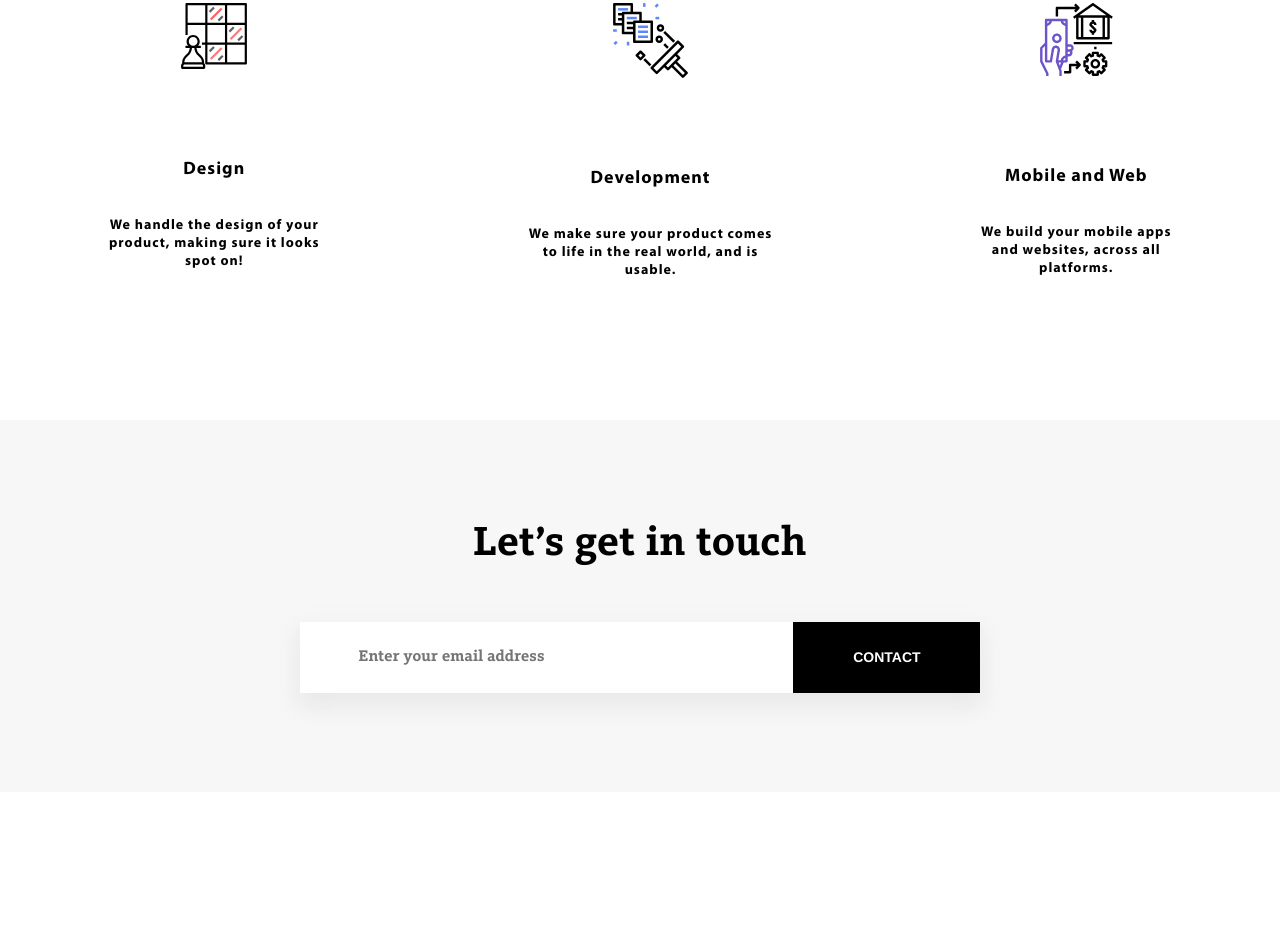
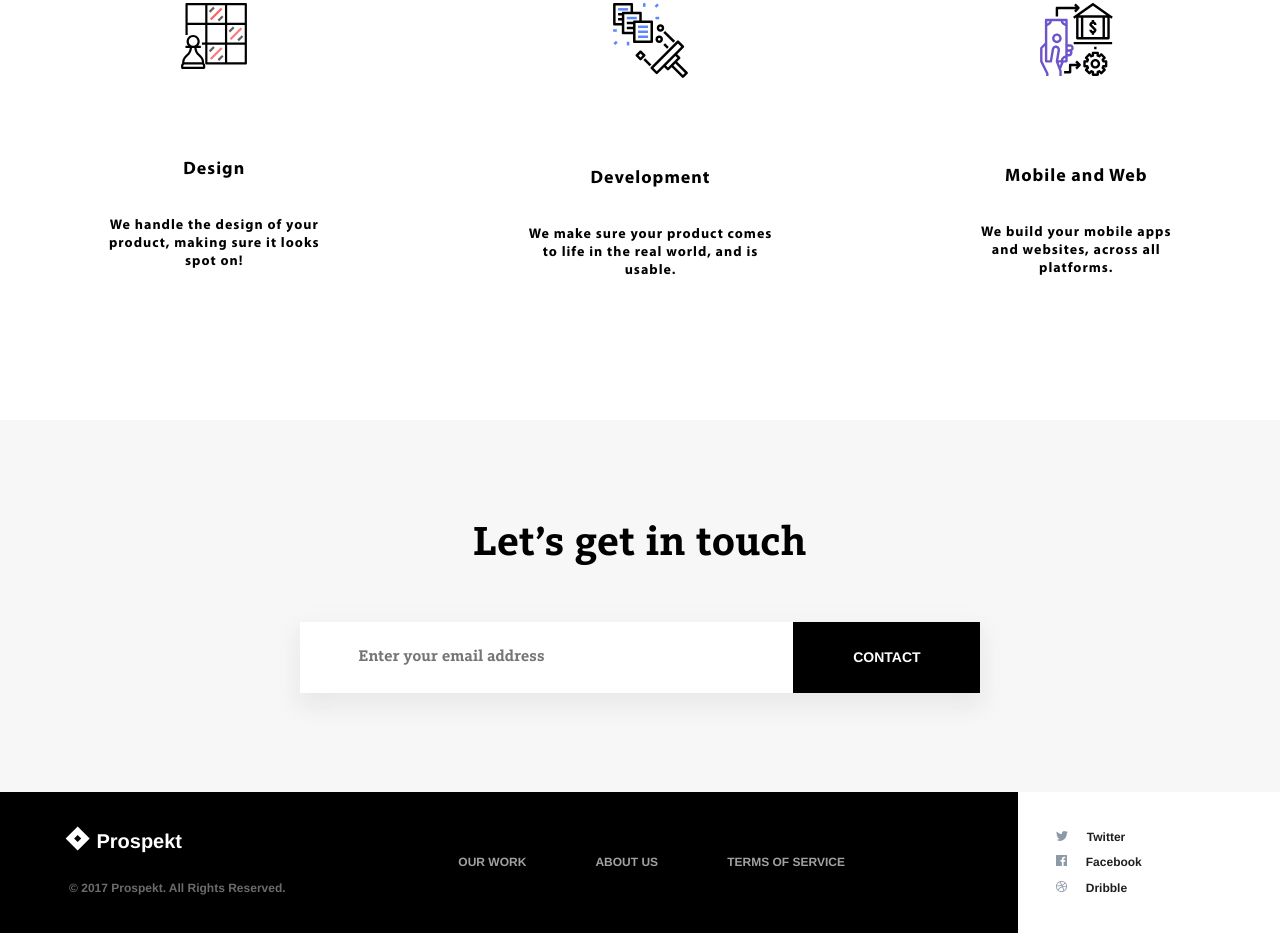
Before and after one commit to ProspektStudio/prospektstudio.github.io, a plain HTML site: page index.html in a window 1280 px wide. Shown: the part 1471-2404 px from the top of the page. Before the commit the page ends 2263 px from the top, so only its background shows below. Drawn offline with Linux system fonts and the light colour scheme.

Commit message:
Added footer

```diff
--- a/index.html
+++ b/index.html
@@ -113,6 +113,37 @@
 
     </div>
 
+    <div id="footer">
+
+        <div id="company" class="black">
+
+            <div>
+                <div class="brand">
+                    <div class="logo"></div>
+                    <div class="prospekt">Prospekt</div>
+                </div>
+                <div id="copyright">© 2017 Prospekt. All Rights Reserved.</div>
+            </div>
+
+        </div>
+
+        <div id="links" class="black">
+            <div></div>
+            <div>OUR WORK</div>
+            <div>ABOUT US</div>
+            <div>TERMS OF SERVICE</div>
+            <div></div>
+            <div></div>
+        </div>
+
+        <div id="social-media">
+            <div><img src="icons/Twitter.svg">Twitter</div>
+            <div><img src="icons/Facebook.svg">Facebook</div>
+            <div><img src="icons/Dribble.svg">Dribble</div>
+        </div>
+
+    </div>
+
 </div>
 
 </body>
--- a/style.scss
+++ b/style.scss
@@ -80,6 +80,7 @@ $header-margin: 89px;
   }
 
   .prospekt {
+    @extend .helvetica-bold;
     font-size: 20px;
     text-align: center;
     margin-left: 10px;
@@ -277,7 +278,7 @@ $header-margin: 89px;
       #contact-button {
         flex-grow: 2;
         @extend .helvetica-bold;
-        display:flex;
+        display: flex;
         align-items: center;
         justify-content: center;
         line-height: 100%;
@@ -285,6 +286,68 @@ $header-margin: 89px;
         color: #ffffff;
         background-color: #000000;
       }
+    }
+  }
+}
+
+#footer {
+
+  display: flex;
+  align-items: stretch;
+
+  @extend .helvetica-bold;
+
+  > div {
+    padding-top: 38px;
+    padding-bottom: 38px;
+    display: flex;
+  }
+
+  .black {
+    background-color: black;
+    color: white;
+    align-items: center;
+    justify-content: center;
+  }
+
+  #company {
+    flex-grow: 1;
+    .logo {
+      border-color: white;
+    }
+    #copyright {
+      margin-top: 28px;
+      opacity: 0.42;
+      font-size: 12px;
+      font-weight: bold;
+    }
+  }
+  #links {
+    flex-grow: 3;
+    justify-content: space-around;
+
+    font-size: 12px;
+    font-weight: bold;
+
+    > * {
+      text-align: center;
+      opacity: 0.63;
+    }
+  }
+  #social-media {
+    padding-left: 38px;
+    flex-grow: 1;
+    flex-direction: column;
+    justify-content: space-between;
+
+    background-color: white;
+    font-size: 12px;
+    font-weight: bold;
+    text-align: left;
+    color: #1f1f1f;
+
+    img {
+      margin-right: 19px;
     }
   }
 }
```
Also changed, not shown: icons/Dribble.svg (renamed from icons/Dribbble.svg), style.css, 1 other file.
